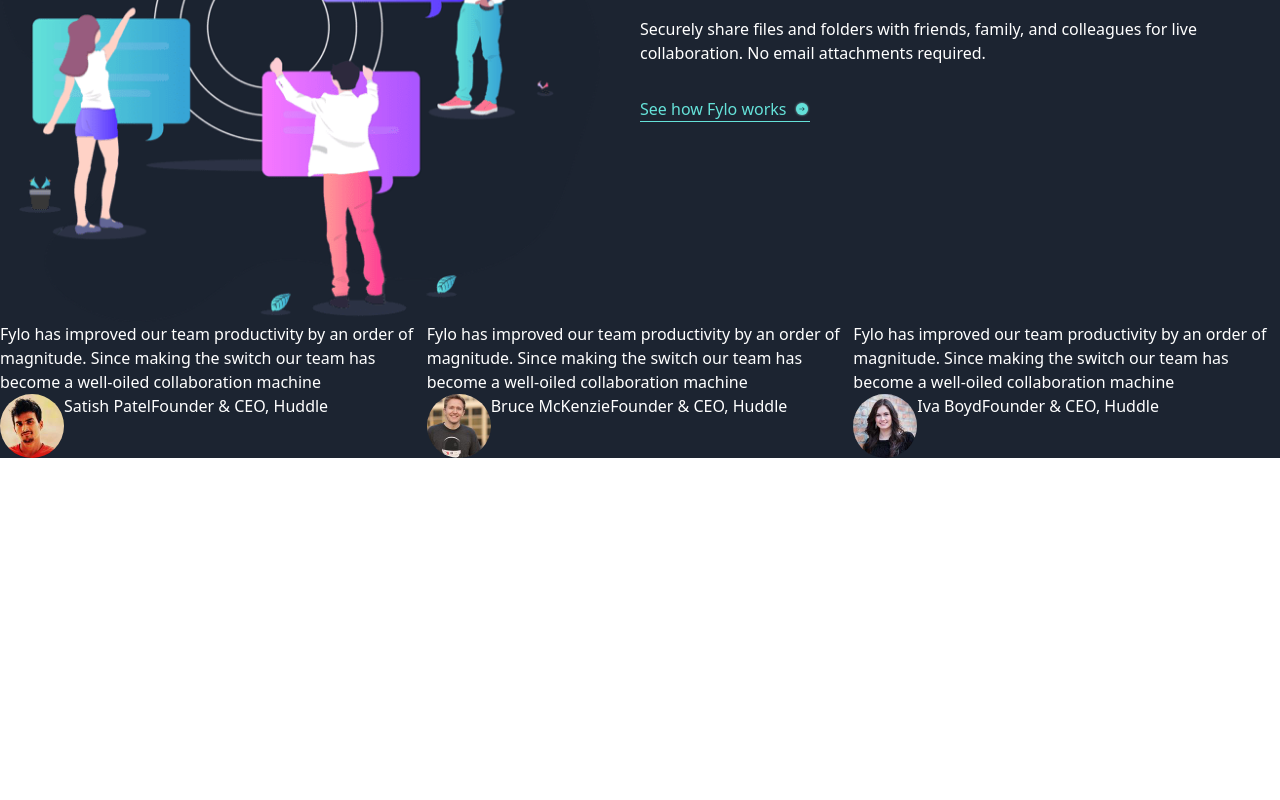
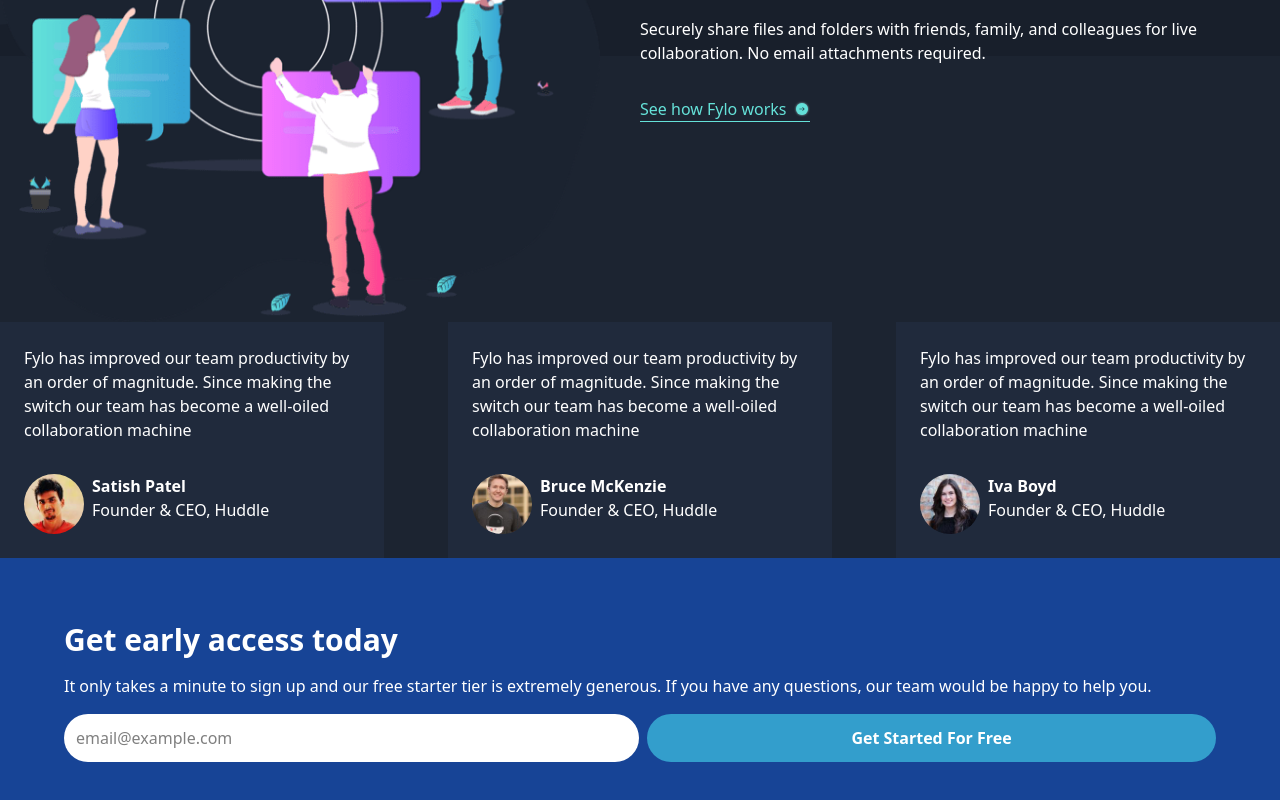
Before and after one commit to emmanueltn007/fylo-dark-landing-page, a React (Vite) app: page / in a window 1280 px wide. Shown: the part 1114-1914 px from the top of the page. Before the commit the page ends 1572 px from the top, so only its background shows below. Built offline with nearby package versions, Linux system fonts and the light colour scheme.

Commit message:
added SignUpSection

```diff
--- a/src/App.jsx
+++ b/src/App.jsx
@@ -3,6 +3,7 @@
 import ServicesSection from "./components/ServicesSection";
 import HowFyloWorks from "./components/HowFyloWorksSection";
 import ReviewsSection from "./components/ReviewsSection"
+import SignUpSection from "./components/SignUpSection";
 
 const App = () => {
   return <div className="bg-[url('../public/images/bg-curvy-mobile.svg')]
@@ -14,6 +15,7 @@
     <ServicesSection />
     <HowFyloWorks />
     <ReviewsSection />
+    <SignUpSection />
   </div>
 }
 
--- a/src/components/HeroSection.jsx
+++ b/src/components/HeroSection.jsx
@@ -2,7 +2,7 @@
     return <section className="flex flex-col items-center justify-center gap-8">
         <img className="w-[600px] h-auto"
          src="../public/images/illustration-intro.png" alt="hero-image" />
-        <h2 className="text-white text-3xl">
+        <h2 className="text-white text-3xl font-bold">
             All your files in one secure location, accessible anywhere.
         </h2>
         <p className="text-white">
--- a/src/components/ReviewsSection.jsx
+++ b/src/components/ReviewsSection.jsx
@@ -1,14 +1,14 @@
 const Reviews = () => {
-    return <section className="md:flex text-white">
-        <div>
+    return <section className="flex items-center flex-col gap-16 md:flex-row text-white">
+        <div className="bg-[hsl(219,30%,18%)] flex flex-col gap-8 p-6">
             <p>
                 Fylo has improved our team productivity by an order of magnitude. Since making the
                 switch our team has become a well-oiled collaboration machine
             </p>
-            <div className="flex">
-                <img className="w-16 rounded-full" src="../public/images/profile-1.jpg" alt="" />
-                <div>
-                    <span>
+            <div className="flex gap-2">
+                <img className="w-15 rounded-full" src="../public/images/profile-1.jpg" alt="" />
+                <div className="flex flex-col">
+                    <span className="font-bold">
                         Satish Patel
                     </span>
                     <span>
@@ -19,15 +19,15 @@
             </div>
         </div>
 
-        <div>
+        <div className="bg-[hsl(219,30%,18%)] flex flex-col gap-8 p-6">
             <p>
                 Fylo has improved our team productivity by an order of magnitude. Since making the
                 switch our team has become a well-oiled collaboration machine
             </p>
-            <div className="flex">
-                <img className="w-16 rounded-full" src="../public/images/profile-2.jpg" alt="" />
-                <div>
-                     <span>
+            <div className="flex gap-2">
+                <img className="w-15 rounded-full" src="../public/images/profile-2.jpg" alt="" />
+                <div className="flex flex-col">
+                     <span className="font-bold">
                         Bruce McKenzie
                     </span>
                     <span>
@@ -38,15 +38,15 @@
             </div>
         </div>
 
-        <div>
+        <div className="bg-[hsl(219,30%,18%)] flex flex-col gap-8 p-6">
             <p>
                 Fylo has improved our team productivity by an order of magnitude. Since making the
                 switch our team has become a well-oiled collaboration machine
             </p>
-            <div className="flex">
-                <img className="w-16 rounded-full" src="../public/images/profile-3.jpg" alt="" />
-                <div>
-                    <span>
+            <div className="flex gap-2">
+                <img className="w-15 rounded-full" src="../public/images/profile-3.jpg" alt="" />
+                <div className="flex flex-col">
+                    <span className="font-bold">
                         Iva Boyd
                     </span>
                     <span>
--- /dev/null
+++ b/src/components/SignUpSection.jsx
@@ -0,0 +1,20 @@
+const SignUpSection = () => {
+    return <section className="bg-[hsl(219,73%,34%)] flex flex-col gap-4 p-16 shadow-3xl">
+        <h2 className="text-3xl text-white font-bold">
+            Get early access today
+        </h2>
+        <p className="text-white">
+            It only takes a minute to sign up and our free starter tier is extremely generous.
+            If you have any questions, our team would be happy to help you.
+        </p>
+        <div className="flex flex-col gap-2 md:flex-row">
+            <input className="bg-white w-full pt-3 pb-3 pl-3 rounded-full" type="email" placeholder="email@example.com" />
+            <button className="bg-[hsl(198,60%,50%)] text-white font-bold w-full pt-3 pb-3 rounded-full">
+                Get Started For Free
+            </button>
+        </div>
+
+    </section>
+}
+
+export default SignUpSection;
```
